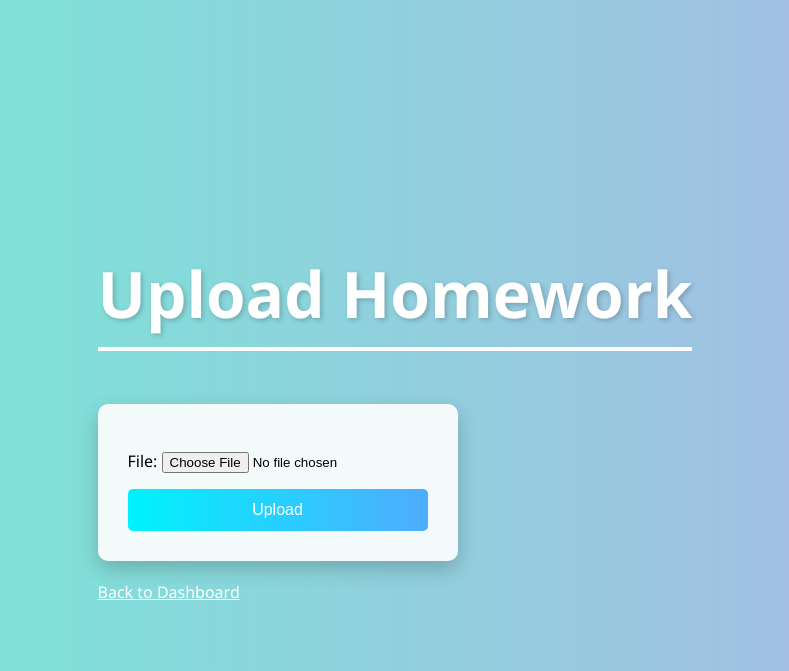
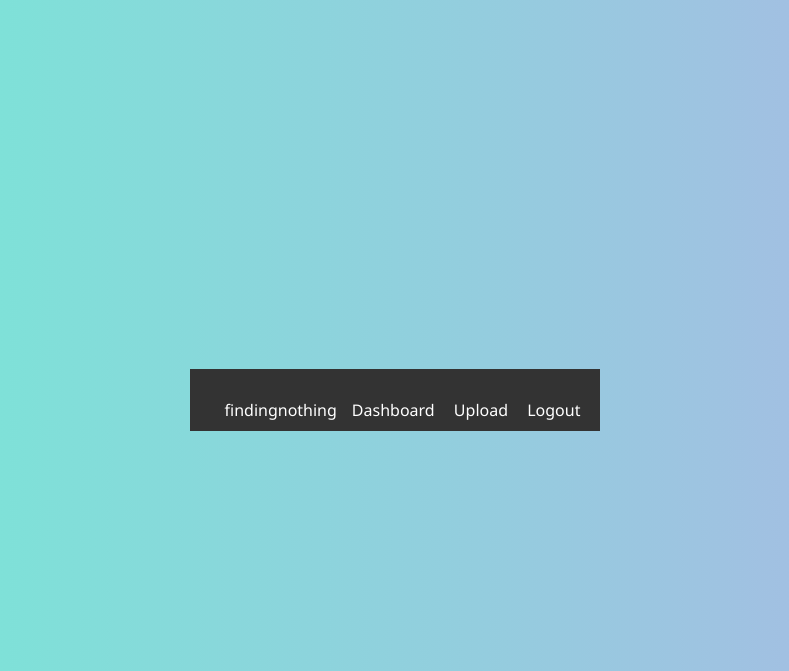
Before and after one commit to Jiahao76/welcome_project, a Django app: page /upload/ in a window 1280 px wide. Shown: the top 671 px of the page, without its empty margins (245-1034 px from the left). Run offline with Django 5.2, Linux system fonts and the light colour scheme; the visitor is signed in with stand-in values (Sample User, id 1).

Commit message:
Add a nav bar

```diff
--- a/templates/accounts/dashboard.html
+++ b/templates/accounts/dashboard.html
@@ -1,3 +1,4 @@
+{% extends 'base.html' %}
 {% load static %}
 <!DOCTYPE html>
 <html>
--- a/templates/accounts/login.html
+++ b/templates/accounts/login.html
@@ -1,3 +1,4 @@
+{% extends 'base.html' %}
 {% load static %}
 <!DOCTYPE html>
 <html>
--- a/templates/accounts/register.html
+++ b/templates/accounts/register.html
@@ -1,3 +1,4 @@
+{% extends 'base.html' %}
 {% load static %}
 <!DOCTYPE html>
 <html>
--- /dev/null
+++ b/templates/base.html
@@ -0,0 +1,42 @@
+{% load static %}
+<!DOCTYPE html>
+<html lang="en">
+<head>
+  <meta charset="UTF-8">
+  <title>{% block title %}findingnothing{% endblock %}</title>
+  <link rel="stylesheet" href="{% static 'css/style.css' %}">
+  <style>
+    .navbar {
+      display: flex;
+      justify-content: space-between;
+      background-color: #333;
+      padding: 10px 20px;
+      color: white;
+    }
+    .navbar a {
+      color: white;
+      text-decoration: none;
+      margin-left: 15px;
+    }
+    .navbar a:hover {
+      text-decoration: underline;
+    }
+  </style>
+</head>
+<body>
+  <div class="navbar">
+    <div><a href="/dashboard/">findingnothing</a></div>
+    <div>
+      <a href="/dashboard/">Dashboard</a>
+      <a href="/upload/">Upload</a>
+      {% if user.is_authenticated %}
+        <a href="/logout/">Logout</a>
+      {% else %}
+        <a href="/login/">Login</a>
+      {% endif %}
+    </div>
+  </div>
+
+  {% block content %}{% endblock %}
+</body>
+</html>
--- a/templates/submissions/upload.html
+++ b/templates/submissions/upload.html
@@ -1,3 +1,4 @@
+{% extends 'base.html' %}
 {% load static %}
 <!DOCTYPE html>
 <html>
```
